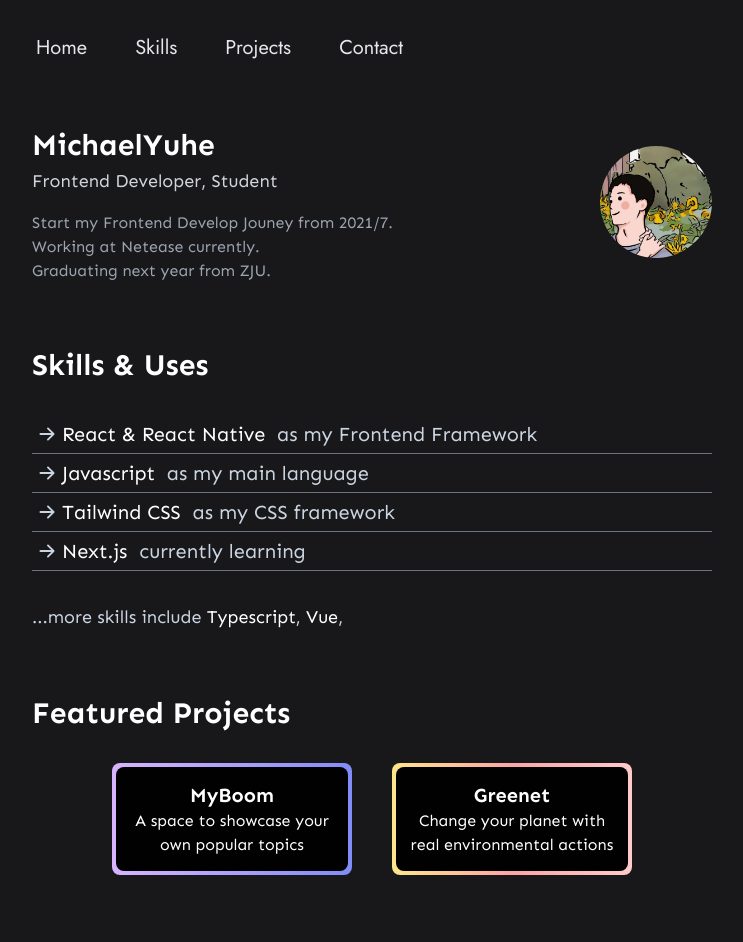
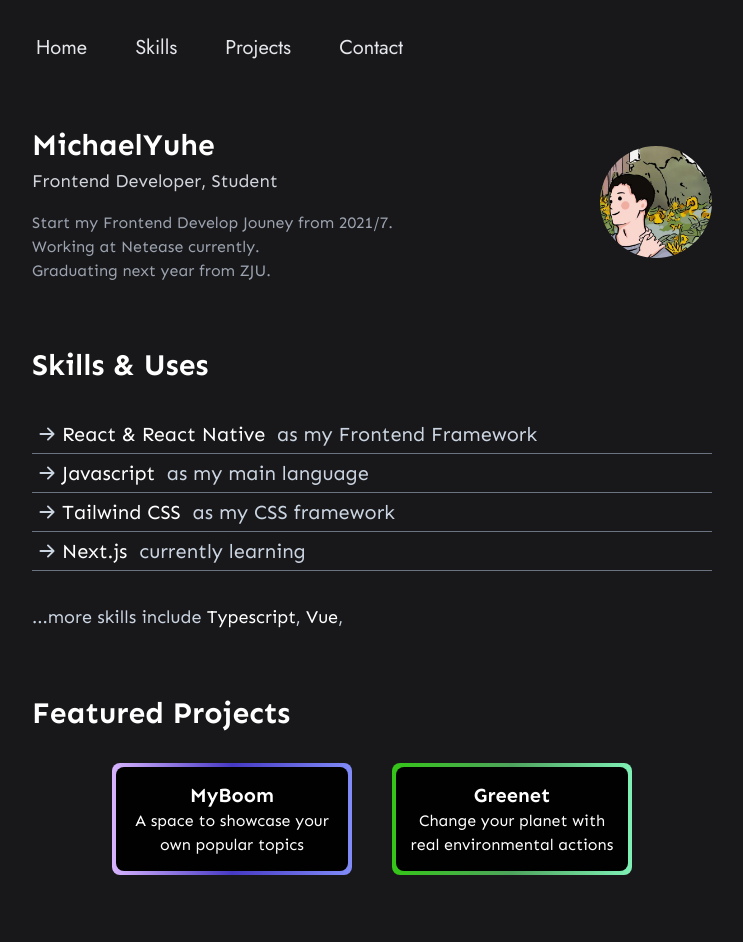
Before and after one commit to MichaelYuhe/My-Website, a Next.js app: page / in a window 1280 px wide. Shown: the top 942 px of the page, without its empty margins (268-1011 px from the left). Built offline with nearby package versions, Linux system fonts and the light colour scheme.

Commit message:
change color

```diff
--- a/components/Sections/Projects.section.tsx
+++ b/components/Sections/Projects.section.tsx
@@ -9,7 +9,7 @@ const Projects: NextComponentType = () => {
       <div className="my-8 flex flex-col items-center justify-center gap-10 xl:flex-row">
         <Link href="https://myboom.tw/" passHref>
           <a
-            className="h-[7rem] w-[15rem] cursor-pointer rounded-lg bg-gradient-to-r from-[#D8B4FE] to-[#818CF8] p-1 text-white duration-100 hover:scale-105"
+            className="h-[7rem] w-[15rem] cursor-pointer rounded-lg bg-gradient-to-r from-[#D8B4FE] via-[#4639c4] to-[#818CF8] p-1 text-white duration-100 hover:scale-105"
             target="_blank"
             rel="noopener noreferrer"
           >
@@ -22,7 +22,7 @@ const Projects: NextComponentType = () => {
 
         <Link href="https://github.com/MichaelYuhe/Greenet" passHref>
           <a
-            className="h-[7rem] w-[15rem] cursor-pointer rounded-lg bg-gradient-to-r from-[#FDE68A] via-[#FCA5A5] to-[#FECACA] p-1 text-white duration-100 hover:scale-105"
+            className="h-[7rem] w-[15rem] cursor-pointer rounded-lg bg-gradient-to-r from-[#35c518] via-[#4ea45d] to-[#7ff0b6] p-1 text-white duration-100 hover:scale-105"
             target="_blank"
             rel="noopener noreferrer"
           >
```
